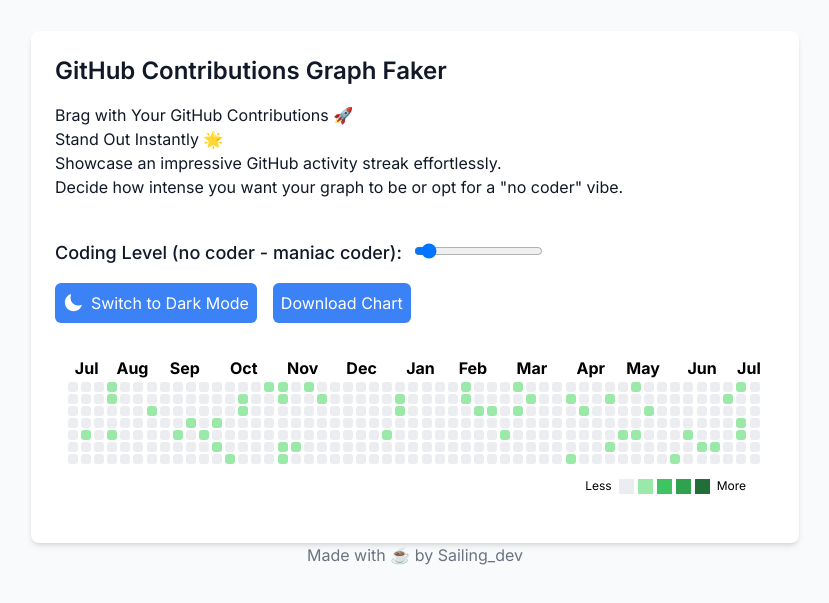
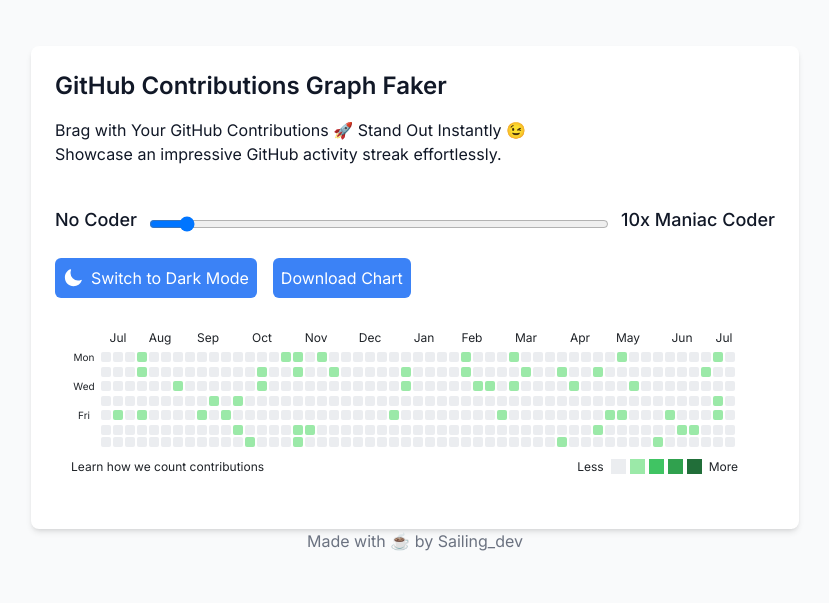
Before and after one commit to kellerfabian/contributionfaker, a Next.js app: page / in a window 1280 px wide. Shown: the part 101-704 px from the top of the page, without its empty margins (225-1054 px from the left). Built offline with nearby package versions, Linux system fonts and the light colour scheme.

Commit message:
fix: layout changes

```diff
--- a/app/layout.tsx
+++ b/app/layout.tsx
@@ -16,7 +16,11 @@
 }>) {
   return (
     <html lang="en">
-      <body className={inter.className}>{children}</body>
+      <body className={inter.className}>{children}
+
+
+      <script async src="https://gc.datafakery.io/tracker.js" data-ackee-server="https://gc.datafakery.io" data-ackee-domain-id="bfa7dff0-205d-4864-a389-9047cdc9e484"></script>
+      </body>
     </html>
   );
 }
--- a/app/page.tsx
+++ b/app/page.tsx
@@ -34,19 +34,11 @@
     <div className="container">
       <div className="content">
         <h1>GitHub Contributions Graph Faker</h1>
-        <h2>Brag with Your GitHub Contributions 🚀</h2>
+        <h2>Brag with Your GitHub Contributions 🚀 Stand Out Instantly 😉</h2>
+        <p className="mb-10">Showcase an impressive GitHub activity streak effortlessly. </p>
 
-        <p>Stand Out Instantly 🌟</p>
-        <p>Showcase an impressive GitHub activity streak effortlessly. </p>
-
-        <p className="mb-10">
-          Decide how intense you want your graph to be or opt for a &quot;no
-          coder&quot; vibe.
-        </p>
-
-        <label className="mr-3" htmlFor="level">
-          Coding Level (no coder - maniac coder):
-        </label>
+        <div className="flex items-center space-x-3">
+          <label htmlFor="level">No Coder</label>
           <input
             type="range"
             id="level"
@@ -55,7 +47,10 @@
             max="15"
             value={level}
             onChange={handleChange}
+            className="flex-grow"
           />
+          <label htmlFor="level">10x Maniac Coder</label>
+        </div>
 
         <div className="flex space-x-4 mt-2">
           <DarkModeToggle darkMode={darkMode} toggleDarkMode={toggleDarkMode} />
@@ -68,7 +63,11 @@
           </button>
         </div>
 
+        <div className="w-full overflow-x-auto py-4">
+  <div className="">
     <ContributionChart level={level} darkMode={darkMode} />
+  </div>
+</div>
       </div>
       <div className="footer  text-gray-500">
         <p>
--- a/components/ContributionChart.module.css
+++ b/components/ContributionChart.module.css
@@ -1,12 +1,11 @@
 .light {
   --bg-color: #ffffff;
-  --text-color: #000000;
+  --text-color: #636c76;
   --table-bg-color: #f6f8fa;
   --day-cell-bg-color: #ebedf0;
   --hover-border-color: #000000;
   --day-cell-border-color: #e1e4e8;
 }
-
 .dark {
   --bg-color: #0d1117;
   --text-color: #c9d1d9;
@@ -15,30 +14,20 @@
   --hover-border-color: #ffffff;
   --day-cell-border-color: #21262d;
 }
-
 .container {
-  /* background-color: var(--bg-color); */
-  /* color: var(--text-color); */
   transition: background-color 0.3s, color 0.3s;
 }
 
-.tableContainer {
-  overflow-x: auto;
-  margin-top: 20px;
+.table {
+  border-collapse: separate;
+  border-spacing: 2px;
 }
-
-.table {
-  width: 100%;
-  border-collapse: collapse;
-}
-
 .table th,
 .table td {
-  padding: 1px;
+  padding: 0;
   text-align: center;
-  vertical-align: top;
+  vertical-align: middle;
 }
-
 .table th {
   background-color: var(--table-bg-color);
 }
@@ -46,56 +35,67 @@
 .weekCell {
   padding: 0;
 }
-
 .weekGrid {
   display: grid;
-  grid-template-rows: repeat(7, minmax(10px, 1fr));
+  grid-template-rows: repeat(7, 10px);
   gap: 2px;
+  max-height: 80px;
 }
 
 .dayCell {
   width: 10px;
   height: 10px;
-  border-radius: 3px;
-  transition: background-color 0.3s, border-color 0.3s;
-  border: 1px solid var(--day-cell-border-color);
+  display: block;
+  border-radius: 2px;
 }
-
 .dayCell:hover {
   border: 1px solid var(--hover-border-color);
 }
-
 .legend {
   display: flex;
   align-items: center;
-  justify-content: flex-end; /* Align to the right */
-  font-size: 12px; /* Smaller font size */
+  font-size: 12px;
+  flex-wrap: wrap; /* Add this line to allow wrapping */
+  justify-content: center; /* Adjust alignment to center */
+  color: var(--text-color); /* Add this line to ensure text color is visible */
 }
-
 .legend span {
   margin: 0 5px;
 }
-
 .legendColor {
   width: 15px; /* Adjust the size for better appearance with smaller font */
   height: 15px;
   margin: 0 2px;
-  /* border: 1px solid #ddd; */
 }
-
-
 .tableLight {
   background-color: white;
 }
-
 .tableDark {
   background-color: #0d1117;
 }
-
-.monthHeaderLight {
-  color: black; /* Light mode month header color */
+.monthHeaderLight,
+.monthHeaderDark {
+  font-size: 12px;
+  font-weight: 400;
+  height: 20px;
+  text-align: left;
+  padding-left: 4px;
 }
 
-.monthHeaderDark {
-  color: white; /* Dark mode month header color */
+.dayLabelLight,
+.dayLabelDark {
+  font-size: 10px;
+  width: 30px;
+  text-align: left;
+  padding-right: 5px;
 }
+
+.monthHeaderDark
+.dayLabelDark {
+  color: #c9d1d9;
+}
+
+.monthHeaderLight,
+.dayLabelLight{
+  color: #1f2328;
+}
--- a/components/ContributionChart.tsx
+++ b/components/ContributionChart.tsx
@@ -128,9 +128,10 @@
     setWeeksByMonth(newWeeksByMonth);
   }, [level]);
 
+  const dayLabels = ["Mon", "", "Wed", "", "Fri", "", ""];
 
   return (
-    <div>
+    <div className="overflow-x-auto">
       <div
         id="contribution-chart"
         className={`p-3 ${styles.tableContainer} ${
@@ -140,6 +141,7 @@
         <table className={styles.table}>
           <thead>
             <tr>
+              <th></th>
               {Object.keys(weeksByMonth)
                 .sort((a, b) => new Date(a).getTime() - new Date(b).getTime())
                 .map((monthKey) => {
@@ -160,40 +162,56 @@
                 })}
             </tr>
           </thead>
-
           <tbody>
-            <tr>
+            {dayLabels.map((label, index) => (
+              <tr key={index}>
+                <td
+                  className={
+                    darkMode ? styles.dayLabelDark : styles.dayLabelLight
+                  }
+                >
+                  {label}
+                </td>
                 {Object.keys(weeksByMonth)
                   .sort((a, b) => new Date(a).getTime() - new Date(b).getTime())
                   .flatMap((monthKey) =>
                     weeksByMonth[monthKey].map((week, weekIndex) => (
                       <td
-                      key={`${monthKey}-${weekIndex}`}
+                        key={`${monthKey}-${weekIndex}-${index}`}
                         className={styles.weekCell}
                       >
-                      <div className={styles.weekGrid}>
-                        {week.map((day, dayIndex) => (
                         <div
-                            key={dayIndex}
                           className={styles.dayCell}
                           style={{
-                              backgroundColor: getColor(day.value, darkMode),
+                            backgroundColor: getColor(
+                              week[index]?.value || 0,
+                              darkMode
+                            ),
                           }}
-                            title={`Date: ${day.day}, Contributions: ${day.value}`}
+                          title={`Date: ${
+                            week[index]?.day || "N/A"
+                          }, Contributions: ${week[index]?.value || 0}`}
                         ></div>
-                        ))}
-                      </div>
                       </td>
                     ))
                   )}
               </tr>
+            ))}
           </tbody>
         </table>
         <div
-          className={`m-3 ${styles.legend} ${
+          className={`mt-2 flex justify-between items-center ${
             darkMode ? styles.monthHeaderDark : styles.monthHeaderLight
           }`}
         >
+          <a
+            href="https://www.youtube.com/watch?v=dQw4w9WgXcQ"
+            target="_blank"
+            rel="noopener noreferrer"
+          >
+            Learn how we count contributions
+          </a>
+          <div className={`${styles.legend} pr-5` }>
             <span>Less</span>
             <div
               className={styles.legendColor}
@@ -219,6 +237,7 @@
           </div>
         </div>
       </div>
+    </div>
   );
 };
 
--- /dev/null
+++ b/components/ContributionChartCanvas.module.css
@@ -0,0 +1,75 @@
+.light {
+  --bg-color: #ffffff;
+  --text-color: #000000;
+  --table-bg-color: #f6f8fa;
+  --day-cell-bg-color: #ebedf0;
+  --hover-border-color: #000000;
+  --day-cell-border-color: #e1e4e8;
+}
+
+.dark {
+  --bg-color: #0d1117;
+  --text-color: #c9d1d9;
+  --table-bg-color: #161b22;
+  --day-cell-bg-color: #2d333b;
+  --hover-border-color: #ffffff;
+  --day-cell-border-color: #21262d;
+}
+
+.container {
+  position: relative;
+  transition: background-color 0.3s, color 0.3s;
+}
+
+.canvas {
+  display: block;
+}
+
+.tooltip {
+  position: absolute;
+  display: none;
+  background: rgba(0, 0, 0, 0.8);
+  color: #fff;
+  padding: 5px;
+  border-radius: 3px;
+  pointer-events: none;
+  z-index: 10;
+}
+
+.legend {
+  display: flex;
+  align-items: center;
+  justify-content: flex-end;
+  font-size: 12px;
+}
+
+.legend span {
+  margin: 0 5px;
+}
+
+.legendColor {
+  width: 15px;
+  height: 15px;
+  margin: 0 2px;
+}
+
+.tableLight {
+  background-color: white;
+}
+
+.tableDark {
+  background-color: #0d1117;
+}
+
+.monthHeaderLight {
+  color: black;
+}
+
+.monthHeaderDark {
+  color: white;
+}
+
+.dayLabelLight,
+.dayLabelDark {
+  font-size: 10px;
+}
--- /dev/null
+++ b/components/ContributionChartCanvas.tsx
@@ -0,0 +1,190 @@
+import React, { useEffect, useRef } from "react";
+import styles from "./ContributionChart.module.css";
+
+interface ContributionData {
+  day: string;
+  value: number;
+}
+
+interface ContributionChartProps {
+  level: number;
+  darkMode: boolean;
+}
+
+const generateData = (level: number): ContributionData[] => {
+  const today = new Date();
+  const data: ContributionData[] = [];
+  for (let i = 0; i < 365; i++) {
+    const date = new Date(today);
+    date.setDate(today.getDate() - i);
+    let value = Math.round(Math.random() * level);
+    if (level === 1 && Math.random() < 0.7) {
+      value = 0; // 70% chance of having an empty day for level 1
+    } else if (level === 13 || level === 14) {
+      value = Math.max(1, value); // Ensure there are no empty days for levels 14 and 15
+    } else if (level === 15) {
+      value = 4;
+    }
+    data.push({
+      day: date.toISOString().split("T")[0],
+      value: value,
+    });
+  }
+  return data;
+};
+
+const getColor = (value: number, darkMode: boolean): string => {
+  if (value === 0) return darkMode ? "#2d333b" : "#ebedf0";
+  if (value === 1) return darkMode ? "#0e4429" : "#9be9a8";
+  if (value === 2) return darkMode ? "#006d32" : "#40c463";
+  if (value === 3) return darkMode ? "#26a641" : "#30a14e";
+  return darkMode ? "#39d353" : "#216e39";
+};
+
+const getMonthLabel = (monthIndex: number): string => {
+  const monthNames = [
+    "Jan",
+    "Feb",
+    "Mar",
+    "Apr",
+    "May",
+    "Jun",
+    "Jul",
+    "Aug",
+    "Sep",
+    "Oct",
+    "Nov",
+    "Dec",
+  ];
+  return monthNames[monthIndex];
+};
+
+const ContributionChartCanvas: React.FC<ContributionChartProps> = ({
+  level,
+  darkMode,
+}) => {
+  const canvasRef = useRef<HTMLCanvasElement>(null);
+  const tooltipRef = useRef<HTMLDivElement>(null);
+
+  useEffect(() => {
+    const data = generateData(level).reverse();
+    const canvas = canvasRef.current;
+    const tooltip = tooltipRef.current;
+
+    if (canvas && tooltip) {
+      const ctx = canvas.getContext("2d");
+      const cellSize = 10;
+      const cellPadding = 2;
+      const canvasWidth = 53 * (cellSize + cellPadding) + 30; // 53 weeks in a year, + space for labels
+      const canvasHeight = 7 * (cellSize + cellPadding) + 20; // 7 days in a week, + space for labels
+
+      canvas.width = canvasWidth;
+      canvas.height = canvasHeight;
+
+      if (ctx) {
+        ctx.clearRect(0, 0, canvasWidth, canvasHeight);
+
+        // Draw month labels
+        ctx.font = "10px Arial";
+        ctx.fillStyle = darkMode ? "#c9d1d9" : "#000";
+        for (let i = 0; i < 12; i++) {
+          const monthX = i * (canvasWidth / 12);
+          ctx.fillText(getMonthLabel(i), monthX + 35, 10);
+        }
+
+        // Draw day labels
+        const dayLabels = ["Sun", "Mon", "Tue", "Wed", "Thu", "Fri", "Sat"];
+        for (let i = 0; i < dayLabels.length; i++) {
+          const dayY = i * (cellSize + cellPadding) + 20;
+          ctx.fillText(dayLabels[i], 5, dayY + cellSize);
+        }
+
+        // Draw cells
+        data.forEach((contribution, index) => {
+          const date = new Date(contribution.day);
+          const week = Math.floor(index / 7);
+          const dayOfWeek = date.getDay();
+
+          const x = week * (cellSize + cellPadding) + 30;
+          const y = dayOfWeek * (cellSize + cellPadding) + 20;
+
+          ctx.fillStyle = getColor(contribution.value, darkMode);
+          ctx.fillRect(x, y, cellSize, cellSize);
+
+          canvas.addEventListener("mousemove", (event) => {
+            const rect = canvas.getBoundingClientRect();
+            const mouseX = event.clientX - rect.left;
+            const mouseY = event.clientY - rect.top;
+
+            const hoveredWeek = Math.floor((mouseX - 30) / (cellSize + cellPadding));
+            const hoveredDayOfWeek = Math.floor((mouseY - 20) / (cellSize + cellPadding));
+
+            if (
+              hoveredWeek === week &&
+              hoveredDayOfWeek === dayOfWeek &&
+              index === hoveredWeek * 7 + hoveredDayOfWeek
+            ) {
+              tooltip.style.display = "block";
+              tooltip.style.left = `${event.clientX + 10}px`;
+              tooltip.style.top = `${event.clientY + 10}px`;
+              tooltip.innerHTML = `Date: ${contribution.day}, Contributions: ${contribution.value}`;
+
+              // Highlight the hovered cell
+              ctx.clearRect(x - 1, y - 1, cellSize + 2, cellSize + 2);
+              ctx.fillStyle = getColor(contribution.value, darkMode);
+              ctx.fillRect(x, y, cellSize, cellSize);
+              ctx.strokeStyle = darkMode ? "#fff" : "#000";
+              ctx.strokeRect(x, y, cellSize, cellSize);
+            } else {
+              // Redraw the cell without highlight
+              ctx.clearRect(x - 1, y - 1, cellSize + 2, cellSize + 2);
+              ctx.fillStyle = getColor(contribution.value, darkMode);
+              ctx.fillRect(x, y, cellSize, cellSize);
+            }
+          });
+
+          canvas.addEventListener("mouseout", () => {
+            tooltip.style.display = "none";
+          });
+        });
+      }
+    }
+  }, [level, darkMode]);
+
+  return (
+    <div className={styles.container}>
+      <canvas ref={canvasRef} className={styles.canvas}></canvas>
+      <div ref={tooltipRef} className={styles.tooltip}></div>
+      <div
+        className={`m-3 ${styles.legend} ${
+          darkMode ? styles.monthHeaderDark : styles.monthHeaderLight
+        }`}
+      >
+        <span>Less</span>
+        <div
+          className={styles.legendColor}
+          style={{ backgroundColor: darkMode ? "#2d333b" : "#ebedf0" }}
+        ></div>
+        <div
+          className={styles.legendColor}
+          style={{ backgroundColor: darkMode ? "#0e4429" : "#9be9a8" }}
+        ></div>
+        <div
+          className={styles.legendColor}
+          style={{ backgroundColor: darkMode ? "#006d32" : "#40c463" }}
+        ></div>
+        <div
+          className={styles.legendColor}
+          style={{ backgroundColor: darkMode ? "#26a641" : "#30a14e" }}
+        ></div>
+        <div
+          className={styles.legendColor}
+          style={{ backgroundColor: darkMode ? "#39d353" : "#216e39" }}
+        ></div>
+        <span>More</span>
+      </div>
+    </div>
+  );
+};
+
+export default ContributionChartCanvas;
```
Lines whose indentation alone changed are shown as unchanged.
